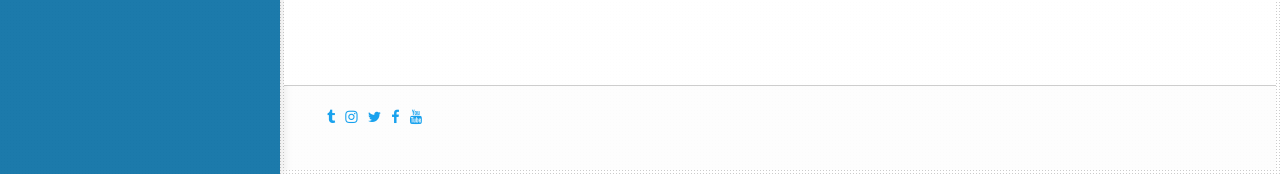
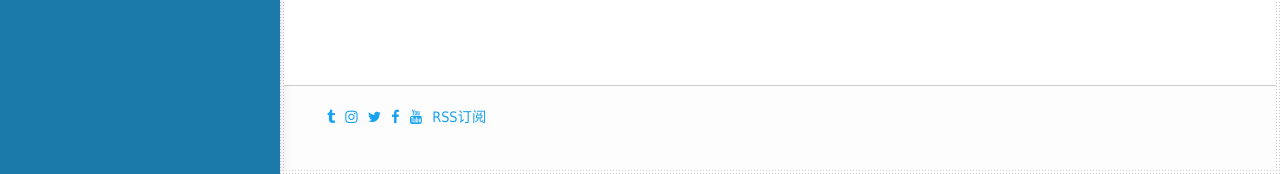
Before and after one commit to nengwuzhi/nengwuzhi.github.ioce, a Jekyll site: the page built from pages/author-author1.html, in a window 1280 px wide and 1037 px high. Shown: the part 863-1037 px from the top of the window. Built offline with Jekyll 4.4.1, drawn with Linux system fonts in a browser that asks for light colours; nearby versions of some CDN libraries.

Commit message:
Update footer.html

```diff
--- a/_includes/footer.html
+++ b/_includes/footer.html
@@ -33,6 +33,9 @@
                     </li>
                 {% endif %}
 
+                    <li class="RSS">
+                        <a href="{{ site.url }}/feed.xml">RSS订阅</a>
+                    </li>
             </ul>
         </nav>
     </div>
```
